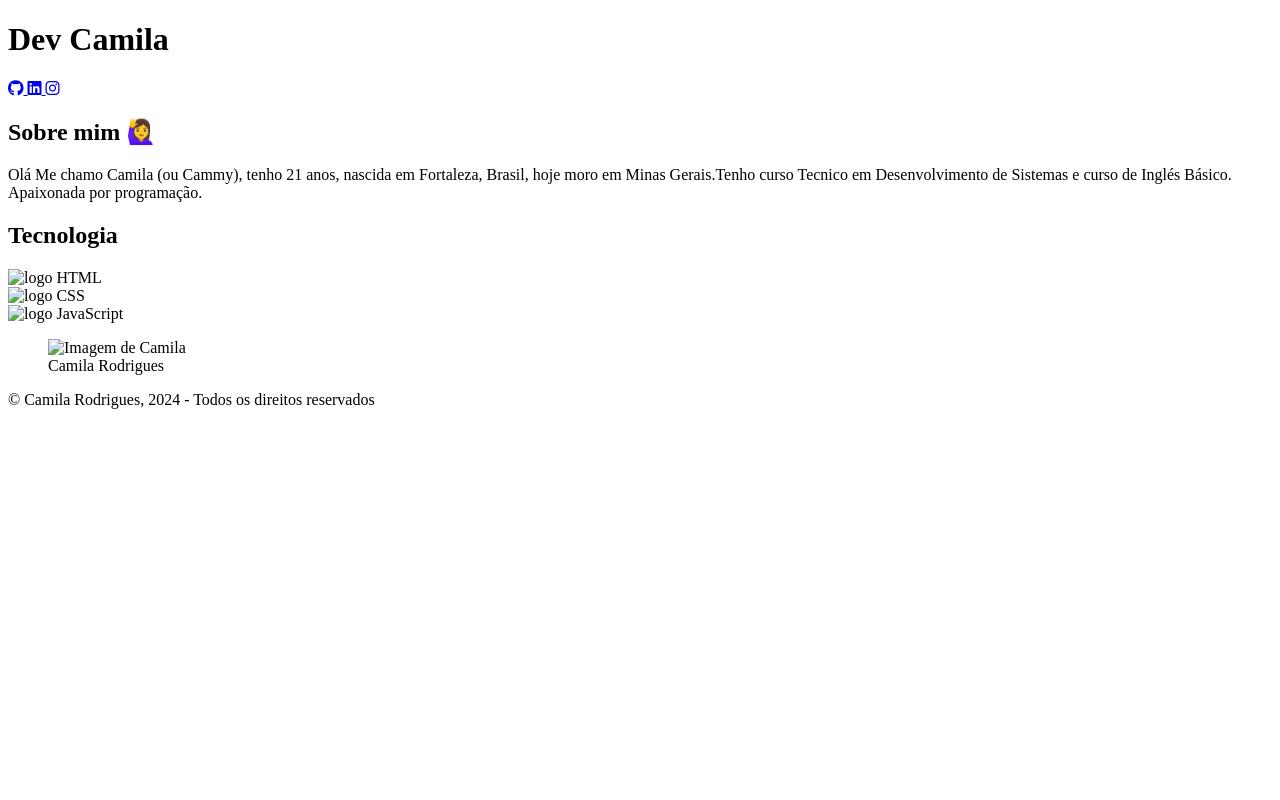
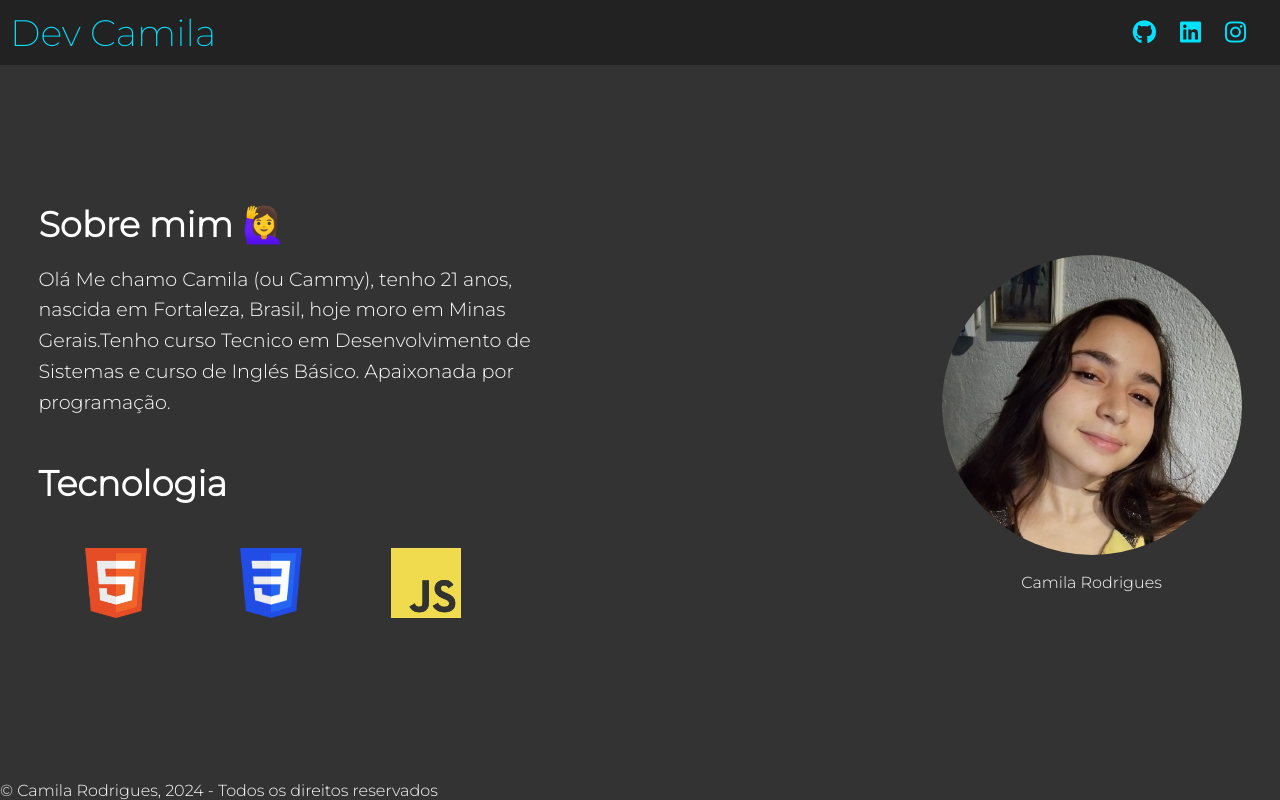
Before and after one commit to CammyArts/Carta-de-apresentacao-HTML-CSS, a plain HTML site: page index.html in a window 1280 px wide. Drawn offline with Linux system fonts and the light colour scheme; the site is published under a folder, as on GitHub Pages, so addresses that start at the root find nothing.

Commit message:
removi as barras

```diff
--- a/index.html
+++ b/index.html
@@ -6,11 +6,11 @@
     <meta name="viewport" content="width=device-width, initial-scale=1.0">
     <title>Portifólio</title>
     <!-- CSS -->
-    <link rel="stylesheet" href="/css/reset.css">
-    <link rel="stylesheet" href="/css/header.css">
-    <link rel="stylesheet" href="/css/main.css">
-    <link rel="stylesheet" href="/css/footer.css">
-    <link rel="stylesheet" href="/css/responsive.css">
+    <link rel="stylesheet" href="css/reset.css">
+    <link rel="stylesheet" href="css/header.css">
+    <link rel="stylesheet" href="css/main.css">
+    <link rel="stylesheet" href="css/footer.css">
+    <link rel="stylesheet" href="css/responsive.css">
     <!-- FONTS -->
     <link rel="preconnect" href="https://fonts.googleapis.com">
     <link rel="preconnect" href="https://fonts.gstatic.com" crossorigin>
@@ -56,15 +56,15 @@
 
                     <div class="cards-container">
                         <div class="card">
-                            <img src="/img/techs/html.png" alt="logo HTML">
+                            <img src="img/techs/html.png" alt="logo HTML">
                         </div>
 
                         <div class="card">
-                            <img src="/img/techs/css.png" alt="logo CSS">
+                            <img src="img/techs/css.png" alt="logo CSS">
                         </div>
 
                         <div class="card">
-                            <img src="/img/techs/js.png" alt="logo JavaScript">
+                            <img src="img/techs/js.png" alt="logo JavaScript">
                         </div>
 
                     </div>
@@ -74,7 +74,7 @@
 
 
             <figure>
-                <img src="/img/camila.jpeg" alt="Imagem de Camila">
+                <img src="img/camila.jpeg" alt="Imagem de Camila">
                 <figcaption>Camila Rodrigues</figcaption>
             </figure>
 
```
